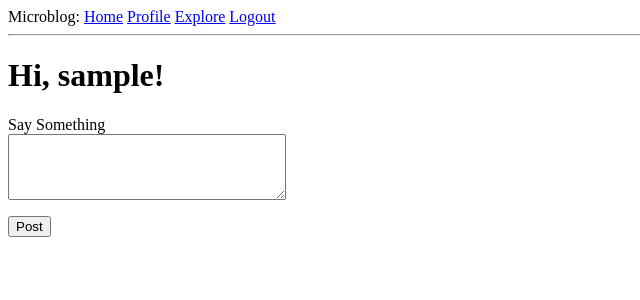
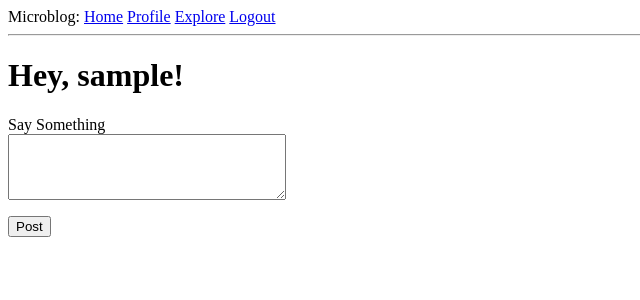
Before and after one commit to Anubhav410/flask_mega_tutorial, a Flask app: page / in a window 1280 px wide. Shown: the top 300 px of the page, without its empty margins (0-640 px from the left). Run offline with Flask 2, Linux system fonts and the light colour scheme; the visitor is signed in with stand-in values (Sample User, id 1); data comes from the database, SQL or seed files in the repository; data that the repository does not hold is empty.

```diff
--- a/app/templates/index.html
+++ b/app/templates/index.html
@@ -1,7 +1,7 @@
 {% extends "base.html" %}
 
 {% block content %}
-    <h1>Hi, {{ current_user.username }}!</h1>
+    <h1>Hey, {{ current_user.username }}!</h1>
     {% if form %}
     <form action="" method="post">
         {{ form.hidden_tag() }}
```
